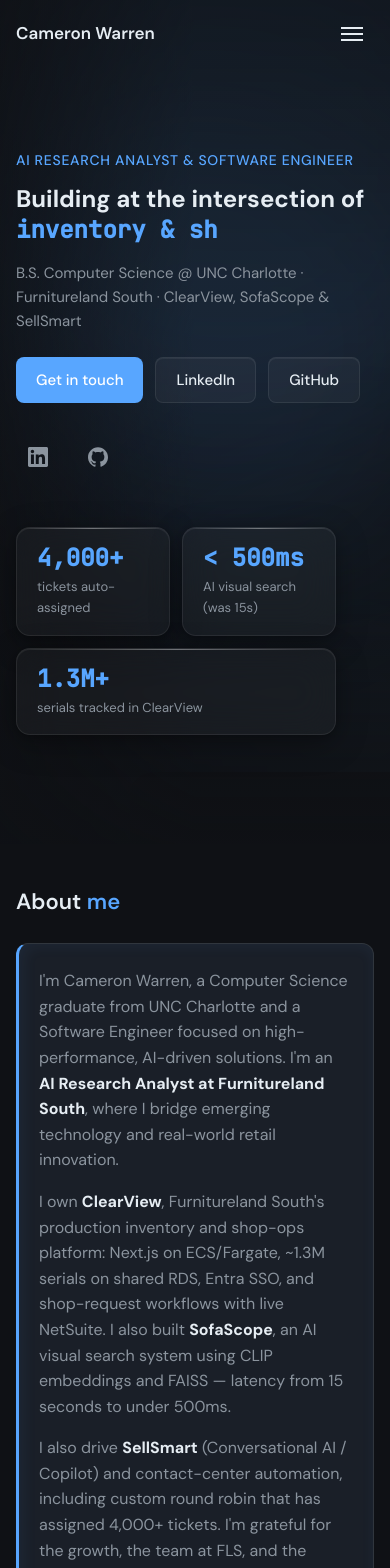
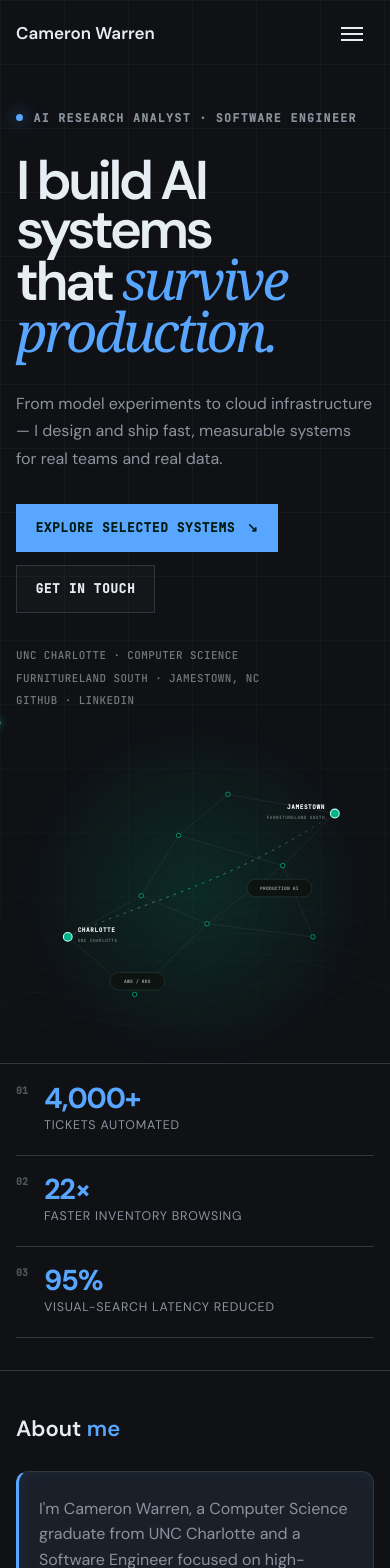
Before and after one commit to cwarre33/portfolio, a React (Vite) app: page / in a window 390 px wide. Shown: the top 1568 px of the page. Built offline with nearby package versions, Linux system fonts and the light colour scheme.

Commit message:
feat: rebuild hero with reactive Charlotte network

```diff
--- a/src/components/Hero.tsx
+++ b/src/components/Hero.tsx
@@ -1,438 +1,117 @@
-import { Typewriter } from './Typewriter';
+import { useEffect, useRef } from 'react';
 
 const LINKEDIN = 'https://www.linkedin.com/in/cameron-warren-73a0192b2/';
 const GITHUB = 'https://github.com/cwarre33';
 
 const STATS = [
-  { value: '4,000+', label: 'tickets auto-assigned' },
-  { value: '< 500ms', label: 'AI visual search (was 15s)' },
-  { value: '1.3M+', label: 'serials tracked in ClearView' },
+  { value: '4,000+', label: 'tickets automated' },
+  { value: '22×', label: 'faster inventory browsing' },
+  { value: '95%', label: 'visual-search latency reduced' },
 ];
 
-const SPLINE_SCENE_URL = 'https://prod.spline.design/xkOKuZbsmNGFlpat/scene.splinecode?v=2';
+export function Hero() {
+  const visualRef = useRef<HTMLDivElement>(null);
 
-function HeroBackground() {
-  return (
-    <div className="hero__spline-fallback" aria-hidden="true">
-      <div className="hero__fallback-orb hero__fallback-orb--1" />
-      <div className="hero__fallback-orb hero__fallback-orb--2" />
-      <div className="hero__fallback-orb hero__fallback-orb--3" />
-    </div>
-  );
-}
+  useEffect(() => {
+    const visual = visualRef.current;
+    if (!visual || window.matchMedia('(prefers-reduced-motion: reduce)').matches) return;
+    const move = (event: PointerEvent) => {
+      const r = visual.getBoundingClientRect();
+      const x = ((event.clientX - r.left) / r.width - 0.5) * 2;
+      const y = ((event.clientY - r.top) / r.height - 0.5) * 2;
+      visual.style.setProperty('--rx', `${-y * 3.5}deg`);
+      visual.style.setProperty('--ry', `${x * 5}deg`);
+      visual.style.setProperty('--mx', `${(x + 1) * 50}%`);
+      visual.style.setProperty('--my', `${(y + 1) * 50}%`);
+    };
+    const leave = () => {
+      visual.style.setProperty('--rx', '0deg');
+      visual.style.setProperty('--ry', '0deg');
+    };
+    visual.addEventListener('pointermove', move);
+    visual.addEventListener('pointerleave', leave);
+    return () => {
+      visual.removeEventListener('pointermove', move);
+      visual.removeEventListener('pointerleave', leave);
+    };
+  }, []);
 
-export function Hero() {
   return (
     <section className="hero" aria-label="Introduction">
-      {/* Spline 3D background with gradient fallback */}
-      <div className="hero__spline" aria-hidden="true">
-        <HeroBackground />
-        <spline-viewer
-          url={SPLINE_SCENE_URL}
-          className="hero__spline-viewer"
-        />
-        {/* Overlay to cover Spline watermark in bottom-right corner */}
-        <div className="hero__spline-logo-cover" aria-hidden="true" />
-      </div>
-
-      {/* Gradient vignette for text readability */}
-      <div className="hero__vignette" aria-hidden="true" />
-
+      <div className="hero__grid" aria-hidden="true" />
       <div className="container hero__inner">
-        {/* Left: text content */}
-        <div className="hero__content">
-          <p className="hero__eyebrow">AI Research Analyst &amp; Software Engineer</p>
-          <h1 className="hero__title">
-            Building at the intersection of{' '}
-            <Typewriter />
-          </h1>
-          <p className="hero__subtitle">
-            B.S. Computer Science @ UNC Charlotte · Furnitureland South · ClearView, SofaScope &amp; SellSmart
-          </p>
+        <div className="hero__copy">
+          <p className="hero__kicker"><span /> AI Research Analyst · Software Engineer</p>
+          <h1 className="hero__title">I build AI systems<br />that <em>survive production.</em></h1>
+          <p className="hero__lede">From model experiments to cloud infrastructure — I design and ship fast, measurable systems for real teams and real data.</p>
           <div className="hero__actions">
-            <a href="#contact" className="hero__btn hero__btn--primary">
-              Get in touch
-            </a>
-            <a
-              href={LINKEDIN}
-              target="_blank"
-              rel="noopener noreferrer"
-              className="hero__btn hero__btn--glass"
-            >
-              LinkedIn
-            </a>
-            <a
-              href={GITHUB}
-              target="_blank"
-              rel="noopener noreferrer"
-              className="hero__btn hero__btn--glass"
-            >
-              GitHub
-            </a>
+            <a className="button button--primary" href="#projects">Explore selected systems <span>↘</span></a>
+            <a className="button button--quiet" href="#contact">Get in touch</a>
           </div>
-          <div className="hero__social" aria-label="Social links">
-            <a href={LINKEDIN} target="_blank" rel="noopener noreferrer" aria-label="LinkedIn">
-              <LinkedInIcon />
-            </a>
-            <a href={GITHUB} target="_blank" rel="noopener noreferrer" aria-label="GitHub">
-              <GitHubIcon />
-            </a>
+          <div className="hero__meta">
+            <span>UNC Charlotte · Computer Science</span>
+            <span>Furnitureland South · Jamestown, NC</span>
+            <span><a href={GITHUB} target="_blank" rel="noreferrer">GitHub</a> · <a href={LINKEDIN} target="_blank" rel="noreferrer">LinkedIn</a></span>
           </div>
         </div>
 
-        {/* Right: bento stat grid */}
-        <div className="hero__bento" aria-label="Key metrics">
-          {STATS.map((stat, i) => (
-            <div
-              key={stat.label}
-              className="hero__bento-card"
-              style={{ '--badge-delay': `${i * 0.12}s` } as React.CSSProperties}
-            >
-              <span className="hero__stat-value">{stat.value}</span>
-              <span className="hero__stat-label">{stat.label}</span>
-            </div>
-          ))}
+        <div className="hero__visual" ref={visualRef} aria-label="Reactive network connecting Charlotte and Jamestown, North Carolina">
+          <div className="hero__glow" aria-hidden="true" />
+          <svg viewBox="0 0 720 620" role="img" aria-labelledby="network-title network-desc">
+            <title id="network-title">Charlotte to Jamestown engineering network</title>
+            <desc id="network-desc">An abstract reactive network connecting Charlotte, UNC Charlotte, and Jamestown with production system nodes.</desc>
+            <defs>
+              <linearGradient id="lineGlow" x1="0" x2="1"><stop offset="0" stopColor="#fff" stopOpacity=".12"/><stop offset=".5" stopColor="#00b388" stopOpacity=".9"/><stop offset="1" stopColor="#fff" stopOpacity=".1"/></linearGradient>
+              <filter id="soft"><feGaussianBlur stdDeviation="5"/></filter>
+            </defs>
+            <g className="network__contours" fill="none">
+              <path d="M20 480 C120 390 170 540 275 450 S460 370 700 430"/>
+              <path d="M0 520 C110 430 180 590 310 485 S510 420 720 485"/>
+              <path d="M60 565 C180 485 245 610 365 525 S565 470 700 535"/>
+              <path d="M80 405 C160 340 230 445 335 390 S510 320 670 365"/>
+            </g>
+            <g className="network__links" fill="none">
+              <path d="M128 390 L262 315 L382 366 L520 260 L615 165"/>
+              <path d="M262 315 L330 205 L520 260 L575 390 L382 366 L250 495 L128 390"/>
+              <path d="M330 205 L420 130 L615 165"/>
+            </g>
+            <path className="network__route" d="M128 390 C250 330 410 300 615 165" fill="none"/>
+            <circle className="network__pulse" r="5"><animateMotion dur="4s" repeatCount="indefinite" path="M128 390 C250 330 410 300 615 165"/></circle>
+            <g className="network__minor">
+              <circle cx="262" cy="315" r="4"/><circle cx="382" cy="366" r="4"/><circle cx="520" cy="260" r="4"/><circle cx="330" cy="205" r="4"/><circle cx="420" cy="130" r="4"/><circle cx="575" cy="390" r="4"/><circle cx="250" cy="495" r="4"/>
+            </g>
+            <g className="network__place network__place--charlotte" transform="translate(128 390)">
+              <circle className="network__halo" r="28"/><circle r="8"/><text x="18" y="-8">CHARLOTTE</text><text className="network__sub" x="18" y="10">UNC CHARLOTTE</text>
+            </g>
+            <g className="network__place network__place--jamestown" transform="translate(615 165)">
+              <circle className="network__halo" r="28"/><circle r="8"/><text textAnchor="end" x="-18" y="-8">JAMESTOWN</text><text className="network__sub" textAnchor="end" x="-18" y="10">FURNITURELAND SOUTH</text>
+            </g>
+            <g className="network__label" transform="translate(455 285)"><rect width="118" height="32" rx="16"/><text x="59" y="20" textAnchor="middle">PRODUCTION AI</text></g>
+            <g className="network__label" transform="translate(205 455)"><rect width="100" height="32" rx="16"/><text x="50" y="20" textAnchor="middle">AWS / RDS</text></g>
+          </svg>
+          <div className="hero__visual-caption"><span>NC / 35.2271° N</span><span>LIVE SYSTEMS / 04</span></div>
         </div>
       </div>
 
+      <div className="container hero__stats" aria-label="Selected engineering impact">
+        {STATS.map((stat, index) => <div className="hero__stat" key={stat.label}><span className="hero__stat-index">0{index + 1}</span><strong>{stat.value}</strong><span>{stat.label}</span></div>)}
+      </div>
+
       <style>{`
-        .hero {
-          position: relative;
-          min-height: 100vh;
-          min-height: 100dvh;
-          display: flex;
-          align-items: center;
-          padding: 5rem 0 2.5rem;
-          overflow: hidden;
-        }
-        @media (min-width: 640px) {
-          .hero {
-            padding: 6rem 0 4rem;
-          }
-        }
-
-        /* ── Spline 3D background ── */
-        .hero__spline {
-          position: absolute;
-          inset: 0;
-          z-index: 0;
-        }
-        .hero__spline-viewer {
-          position: absolute;
-          inset: 0;
-          width: 100%;
-          height: 100%;
-          display: block;
-          z-index: 1;
-        }
-        .hero__spline-viewer::part(canvas),
-        .hero__spline canvas {
-          width: 100% !important;
-          height: 100% !important;
-          display: block;
-        }
-
-        /* Hide Spline watermark (shadow DOM parts + corner overlay) */
-        .hero__spline-viewer::part(logo),
-        spline-viewer::part(logo),
-        .hero__spline-viewer::part(brand),
-        spline-viewer::part(brand) {
-          display: none !important;
-          visibility: hidden !important;
-        }
-        .hero__spline-logo-cover {
-          position: absolute;
-          bottom: 0;
-          right: 0;
-          width: 260px;
-          height: 72px;
-          z-index: 10;
-          pointer-events: none;
-          background: var(--bg);
-          border-radius: 24px 0 0 0;
-        }
-
-        /* Animated gradient fallback (behind viewer until scene loads) */
-        .hero__spline-fallback {
-          position: absolute;
-          inset: 0;
-          overflow: hidden;
-          z-index: 0;
-        }
-        .hero__fallback-orb {
-          position: absolute;
-          border-radius: 50%;
-          filter: blur(80px);
-        }
-        .hero__fallback-orb--1 {
-          width: 600px; height: 600px;
-          top: -120px; left: -100px;
-          background: var(--accent-soft);
-        }
-        .hero__fallback-orb--2 {
-          width: 500px; height: 500px;
-          top: 10%; right: -80px;
-          background: rgba(88, 166, 255, 0.08);
-        }
-        .hero__fallback-orb--3 {
-          width: 400px; height: 400px;
-          bottom: -80px; left: 30%;
-          background: rgba(88, 166, 255, 0.06);
-        }
-        @media (prefers-reduced-motion: no-preference) {
-          .hero__fallback-orb--1 { animation: float-orb 22s ease-in-out infinite alternate; }
-          .hero__fallback-orb--2 { animation: float-orb 18s ease-in-out infinite alternate-reverse; }
-          .hero__fallback-orb--3 { animation: float-orb 26s ease-in-out infinite alternate; }
-        }
-
-        /* Gradient vignette overlay for text readability */
-        .hero__vignette {
-          position: absolute;
-          inset: 0;
-          z-index: 1;
-          background:
-            linear-gradient(180deg,
-              rgba(15, 17, 21, 0.6) 0%,
-              rgba(15, 17, 21, 0.3) 40%,
-              rgba(15, 17, 21, 0.4) 70%,
-              rgba(15, 17, 21, 0.85) 100%
-            ),
-            linear-gradient(90deg,
-              rgba(15, 17, 21, 0.7) 0%,
-              transparent 50%
-            );
-          pointer-events: none;
-        }
-
-        /* ── Layout ── */
-        .hero__inner {
-          position: relative;
-          z-index: 2;
-          display: flex;
-          flex-direction: column;
-          gap: 3rem;
-        }
-        @media (min-width: 900px) {
-          .hero__inner {
-            flex-direction: row;
-            align-items: center;
-            justify-content: space-between;
-          }
-        }
-
-        /* ── Left: text content ── */
-        .hero__content {
-          max-width: 600px;
-        }
-
-        /* ── Staggered entrance animations ── */
-        @media (prefers-reduced-motion: no-preference) {
-          .hero__eyebrow {
-            animation: entrance-fade-up 0.6s cubic-bezier(0.16, 1, 0.3, 1) 0.05s both;
-          }
-          .hero__title {
-            animation: entrance-fade-up 0.6s cubic-bezier(0.16, 1, 0.3, 1) 0.15s both;
-          }
-          .hero__subtitle {
-            animation: entrance-fade-up 0.6s cubic-bezier(0.16, 1, 0.3, 1) 0.25s both;
-          }
-          .hero__actions {
-            animation: entrance-fade-up 0.6s cubic-bezier(0.16, 1, 0.3, 1) 0.35s both;
-          }
-          .hero__social {
-            animation: entrance-fade-up 0.6s cubic-bezier(0.16, 1, 0.3, 1) 0.45s both;
-          }
-          .hero__bento-card {
-            animation: entrance-fade-up 0.6s cubic-bezier(0.16, 1, 0.3, 1) var(--badge-delay, 0s) both;
-          }
-        }
-
-        .hero__eyebrow {
-          font-size: 0.875rem;
-          color: var(--accent);
-          font-weight: 500;
-          margin-bottom: 0.75rem;
-          text-transform: uppercase;
-          letter-spacing: 0.05em;
-        }
-        .hero__title {
-          font-size: clamp(1.5rem, 4vw, 2.5rem);
-          font-weight: 700;
-          line-height: 1.3;
-          margin-bottom: 1rem;
-          word-wrap: break-word;
-        }
-        .hero__subtitle {
-          color: var(--text-muted);
-          font-size: clamp(0.9375rem, 2.5vw, 1.0625rem);
-          margin-bottom: 1.5rem;
-        }
-        @media (min-width: 640px) {
-          .hero__subtitle { margin-bottom: 2rem; }
-        }
-        .hero__actions {
-          display: flex;
-          flex-wrap: wrap;
-          gap: 0.75rem;
-          margin-bottom: 2rem;
-        }
-
-        /* ── CTA button with animated gradient border ── */
-        .hero__btn {
-          display: inline-flex;
-          align-items: center;
-          justify-content: center;
-          min-height: 44px;
-          padding: 0.625rem 1.25rem;
-          border-radius: 8px;
-          font-size: 0.9375rem;
-          font-weight: 500;
-          transition: background 0.2s, color 0.2s, border-color 0.2s, box-shadow 0.2s;
-        }
-        .hero__btn:hover { text-decoration: none; }
-        .hero__btn--primary {
-          position: relative;
-          background: var(--accent);
-          color: #fff;
-          overflow: hidden;
-          z-index: 0;
-        }
-        .hero__btn--primary::before {
-          content: '';
-          position: absolute;
-          inset: -2px;
-          border-radius: 10px;
-          background: conic-gradient(
-            from 0deg,
-            var(--accent),
-            rgba(88, 166, 255, 0.4),
-            var(--accent)
-          );
-          z-index: -1;
-          opacity: 0;
-          transition: opacity 0.3s;
-        }
-        @media (prefers-reduced-motion: no-preference) {
-          .hero__btn--primary::before {
-            animation: rotate-gradient 3s linear infinite;
-          }
-        }
-        .hero__btn--primary:hover {
-          background: #79b8ff;
-          box-shadow: var(--accent-glow);
-        }
-        .hero__btn--primary:hover::before {
-          opacity: 1;
-        }
-
-        /* Glass-style button */
-        .hero__btn--glass {
-          background: var(--glass-bg);
-          color: var(--text);
-          border: 1px solid var(--glass-border);
-          backdrop-filter: blur(12px);
-          -webkit-backdrop-filter: blur(12px);
-          box-shadow: inset 0 1px 0 rgba(255, 255, 255, 0.06);
-        }
-        .hero__btn--glass:hover {
-          border-color: var(--glass-border-hover);
-          background: var(--glass-bg-hover);
-          box-shadow: 0 4px 16px rgba(88, 166, 255, 0.15),
-            inset 0 1px 0 rgba(255, 255, 255, 0.1);
-        }
-
-        .hero__social {
-          display: flex;
-          gap: 1rem;
-        }
-        .hero__social a {
-          color: var(--text-muted);
-          transition: color 0.2s;
-        }
-        .hero__social a:hover {
-          color: var(--accent);
-          text-decoration: none;
-        }
-        .hero__social a {
-          padding: 0.5rem;
-          min-width: 44px;
-          min-height: 44px;
-          display: inline-flex;
-          align-items: center;
-          justify-content: center;
-        }
-
-        /* ── Right: bento stat grid ── */
-        .hero__bento {
-          display: grid;
-          grid-template-columns: 1fr 1fr;
-          gap: 0.75rem;
-          flex-shrink: 0;
-          max-width: 320px;
-        }
-        .hero__bento-card:last-child {
-          grid-column: 1 / -1;
-        }
-        .hero__bento-card {
-          background: var(--glass-bg);
-          backdrop-filter: blur(var(--glass-blur));
-          -webkit-backdrop-filter: blur(var(--glass-blur));
-          border: 1px solid var(--glass-border);
-          border-radius: 14px;
-          padding: 1rem 1.25rem;
-          box-shadow: var(--glass-shadow);
-          position: relative;
-          overflow: hidden;
-          transition: border-color 0.3s, box-shadow 0.3s, transform 0.3s cubic-bezier(0.16, 1, 0.3, 1);
-        }
-        .hero__bento-card::before {
-          content: '';
-          position: absolute;
-          top: 0; left: 0; right: 0;
-          height: 1px;
-          background: linear-gradient(90deg,
-            transparent, rgba(255,255,255,0.2) 30%,
-            rgba(255,255,255,0.35) 50%,
-            rgba(255,255,255,0.2) 70%, transparent);
-          pointer-events: none;
-        }
-        .hero__bento-card:hover {
-          border-color: var(--glass-border-hover);
-          box-shadow: var(--glass-shadow-hover);
-          transform: translateY(-2px);
-        }
-
-        .hero__stat-value {
-          display: block;
-          font-size: 1.5rem;
-          font-weight: 700;
-          color: var(--accent);
-          font-family: var(--font-mono);
-          line-height: 1.2;
-        }
-        .hero__stat-label {
-          display: block;
-          font-size: 0.8125rem;
-          color: var(--text-muted);
-          margin-top: 0.25rem;
-        }
+        .hero{position:relative;min-height:100svh;padding:8rem 0 2rem;overflow:hidden;border-bottom:1px solid var(--border)}
+        .hero__grid{position:absolute;inset:0;background-image:linear-gradient(rgba(255,255,255,.035) 1px,transparent 1px),linear-gradient(90deg,rgba(255,255,255,.035) 1px,transparent 1px);background-size:64px 64px;mask-image:linear-gradient(to bottom,black 35%,transparent 88%)}
+        .hero__inner{position:relative;display:grid;grid-template-columns:minmax(0,.95fr) minmax(420px,1.05fr);align-items:center;gap:3rem;min-height:620px}
+        .hero__copy{position:relative;z-index:2}.hero__kicker{font:600 .72rem/1 var(--font-mono);letter-spacing:.12em;text-transform:uppercase;color:var(--text-muted);display:flex;align-items:center;gap:.65rem;margin-bottom:2rem}.hero__kicker span{width:7px;height:7px;border-radius:50%;background:var(--accent);box-shadow:0 0 18px var(--accent)}
+        .hero__title{font-size:clamp(3.2rem,6.2vw,6.8rem);font-weight:600;line-height:.91;letter-spacing:-.065em;max-width:780px}.hero__title em{font-family:Georgia,serif;font-weight:400;color:var(--accent);letter-spacing:-.055em}.hero__lede{max-width:600px;margin:2rem 0;color:var(--text-muted);font-size:clamp(1rem,1.35vw,1.2rem);line-height:1.7}
+        .hero__actions{display:flex;gap:.8rem;flex-wrap:wrap}.button{min-height:48px;padding:.8rem 1.15rem;border:1px solid var(--border);display:inline-flex;align-items:center;gap:.75rem;font:600 .8rem var(--font-mono);text-transform:uppercase;letter-spacing:.05em;transition:.25s ease}.button:hover{text-decoration:none;transform:translateY(-2px)}.button--primary{background:var(--accent);border-color:var(--accent);color:#001b14}.button--primary:hover{background:#19c99b;box-shadow:0 12px 40px rgba(0,179,136,.22)}.button--quiet{color:var(--text);background:rgba(255,255,255,.025)}
+        .hero__meta{display:flex;flex-wrap:wrap;gap:.55rem 1.2rem;margin-top:2.2rem;font:500 .68rem var(--font-mono);letter-spacing:.04em;text-transform:uppercase;color:#727b78}.hero__meta a{color:inherit}.hero__meta a:hover{color:var(--accent)}
+        .hero__visual{--rx:0deg;--ry:0deg;--mx:50%;--my:50%;position:relative;min-height:590px;transform:perspective(1000px) rotateX(var(--rx)) rotateY(var(--ry));transform-style:preserve-3d;transition:transform .18s ease-out}.hero__visual svg{position:absolute;inset:0;width:100%;height:100%;overflow:visible}.hero__glow{position:absolute;width:360px;height:360px;left:var(--mx);top:var(--my);transform:translate(-50%,-50%);background:radial-gradient(circle,rgba(0,179,136,.16),transparent 68%);filter:blur(10px);pointer-events:none;transition:left .12s,top .12s}.network__contours path{stroke:#fff;stroke-opacity:.055;stroke-width:1}.network__links path{stroke:#fff;stroke-opacity:.12;stroke-width:1}.network__route{stroke:url(#lineGlow);stroke-width:1.5;stroke-dasharray:5 9}.network__pulse{fill:#fff;filter:drop-shadow(0 0 8px #00b388)}.network__minor circle{fill:#0b0e0d;stroke:#00b388;stroke-width:1.5}.network__place>circle:not(.network__halo){fill:#00b388;stroke:#bfffee;stroke-width:2}.network__halo{fill:none;stroke:#00b388;stroke-opacity:.35;stroke-width:1}.network__place text{fill:#f6fbf9;font:700 13px var(--font-mono);letter-spacing:.1em}.network__place .network__sub{fill:#77827e;font-size:9px;font-weight:500}.network__label rect{fill:#0d1311;stroke:#29433b}.network__label text{fill:#8ea099;font:600 8px var(--font-mono);letter-spacing:.08em}
+        .hero__visual-caption{position:absolute;bottom:2rem;left:2rem;right:2rem;display:flex;justify-content:space-between;color:#53605c;font:600 .62rem var(--font-mono);letter-spacing:.12em}
+        .hero__stats{position:relative;display:grid;grid-template-columns:repeat(3,1fr);border-top:1px solid var(--border)}.hero__stat{padding:1.5rem 1.5rem 1.2rem 0;display:grid;grid-template-columns:auto 1fr;gap:.2rem 1rem;border-right:1px solid var(--border)}.hero__stat:not(:first-child){padding-left:1.5rem}.hero__stat:last-child{border-right:0}.hero__stat-index{grid-row:1/3;color:#4e5a56;font:600 .62rem var(--font-mono)}.hero__stat strong{font-size:clamp(1.8rem,3vw,3rem);line-height:1;color:var(--accent);letter-spacing:-.04em}.hero__stat>span:last-child{color:var(--text-muted);font-size:.78rem;text-transform:uppercase;letter-spacing:.06em}
+        @media(prefers-reduced-motion:no-preference){.network__halo{animation:halo 2.6s ease-out infinite}.network__route{animation:dash 14s linear infinite}.hero__copy{animation:reveal .8s cubic-bezier(.16,1,.3,1) both}@keyframes halo{0%{r:12;opacity:.8}100%{r:38;opacity:0}}@keyframes dash{to{stroke-dashoffset:-140}}@keyframes reveal{from{opacity:0;transform:translateY(24px)}to{opacity:1;transform:none}}}
+        @media(max-width:900px){.hero{padding-top:7rem}.hero__inner{grid-template-columns:1fr;min-height:auto}.hero__visual{min-height:440px;margin-top:-2rem}.hero__stats{grid-template-columns:1fr}.hero__stat,.hero__stat:not(:first-child){padding:1.2rem 0;border-right:0;border-bottom:1px solid var(--border)}}
+        @media(max-width:560px){.hero__title{font-size:clamp(2.8rem,14vw,4.5rem)}.hero__visual{min-height:340px;margin-inline:-2rem}.hero__visual-caption{display:none}.network__place text{font-size:11px}.network__place .network__sub{font-size:8px}}
       `}</style>
     </section>
   );
 }
-
-function LinkedInIcon() {
-  return (
-    <svg width="20" height="20" viewBox="0 0 24 24" fill="currentColor" aria-hidden="true">
-      <path d="M20.447 20.452h-3.554v-5.569c0-1.328-.027-3.037-1.852-3.037-1.853 0-2.136 1.445-2.136 2.939v5.667H9.351V9h3.414v1.561h.046c.477-.9 1.637-1.85 3.37-1.85 3.601 0 4.267 2.37 4.267 5.455v6.286zM5.337 7.433c-1.144 0-2.063-.926-2.063-2.065 0-1.138.92-2.063 2.063-2.063 1.14 0 2.064.925 2.064 2.063 0 1.139-.925 2.065-2.064 2.065zm1.782 13.019H3.555V9h3.564v11.452zM22.225 0H1.771C.792 0 0 .774 0 1.729v20.542C0 23.227.792 24 1.771 24h20.451C23.2 24 24 23.227 24 22.271V1.729C24 .774 23.2 0 22.222 0h.003z"/>
-    </svg>
-  );
-}
-
-function GitHubIcon() {
-  return (
-    <svg width="20" height="20" viewBox="0 0 24 24" fill="currentColor" aria-hidden="true">
-      <path d="M12 .297c-6.63 0-12 5.373-12 12 0 5.303 3.438 9.8 8.205 11.385.6.113.82-.258.82-.577 0-.285-.01-1.04-.015-2.04-3.338.724-4.042-1.61-4.042-1.61C4.422 18.07 3.633 17.7 3.633 17.7c-1.087-.744.084-.729.084-.729 1.205.084 1.838 1.236 1.838 1.236 1.07 1.835 2.809 1.305 3.495.998.108-.776.417-1.305.76-1.605-2.665-.3-5.466-1.332-5.466-5.93 0-1.31.465-2.38 1.235-3.22-.135-.303-.54-1.523.105-3.176 0 0 1.005-.322 3.3 1.23.96-.267 1.98-.399 3-.405 1.02.006 2.04.138 3 .405 2.28-1.552 3.285-1.23 3.285-1.23.645 1.653.24 2.873.12 3.176.765.84 1.23 1.91 1.23 3.22 0 4.61-2.805 5.625-5.475 5.92.42.36.81 1.096.81 2.22 0 1.606-.015 2.896-.015 3.286 0 .315.21.69.825.57C20.565 22.092 24 17.592 24 12.297c0-6.627-5.373-12-12-12"/>
-    </svg>
-  );
-}
```
